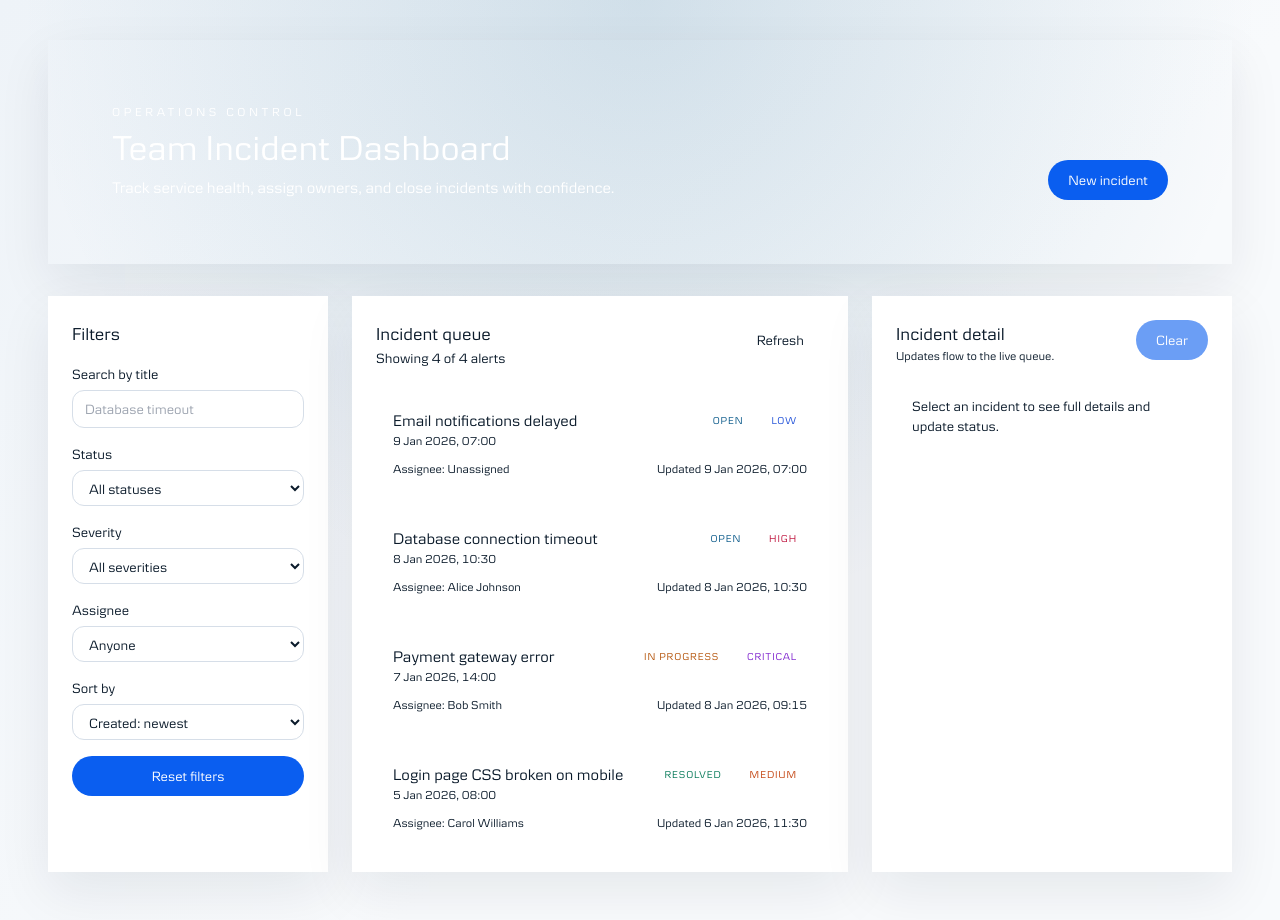
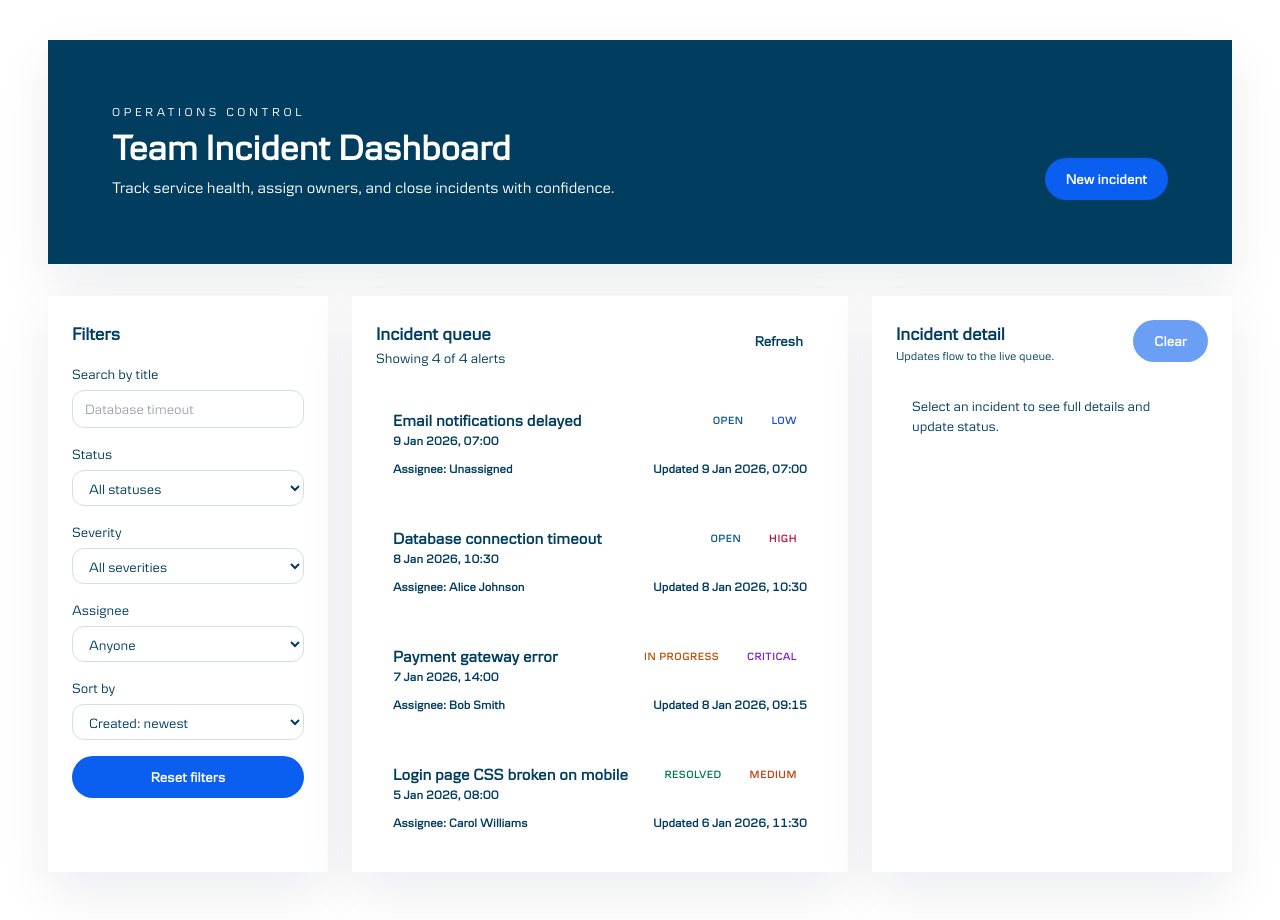
Before and after one commit to nynnejc/TeamIncidentDashboard, a React (Vite) app: page / in a window 1280 px wide. Shown: the top 920 px of the page. Built offline with nearby package versions, Linux system fonts and the light colour scheme.

Commit message:
style: update global theme defaults

```diff
--- a/src/index.css
+++ b/src/index.css
@@ -18,9 +18,9 @@
     font-family: "Danske Text", system-ui, sans-serif;
     line-height: 1.5;
     font-weight: 400;
-    color: #0a1a2a;
-    background-color: #eef3f8;
-    font-synthesis: none;
+    color: #003D5F;
+    background-color: #ffffff;
+    font-synthesis: weight;
     text-rendering: optimizeLegibility;
     -webkit-font-smoothing: antialiased;
     -moz-osx-font-smoothing: grayscale;
@@ -33,9 +33,7 @@
   body {
     margin: 0;
     min-height: 100vh;
-    background:
-      radial-gradient(circle at top, rgba(11, 90, 138, 0.15), transparent 55%),
-      linear-gradient(135deg, #eef3f8 0%, #f8fafc 60%);
+    background: #ffffff;
   }
 
   #root {
@@ -46,4 +44,40 @@
   a {
     color: inherit;
   }
+
+  button,
+  [type="button"],
+  [type="submit"],
+  [type="reset"] {
+    border: 1px solid transparent;
+    border-radius: 999px;
+    padding: 0.6rem 1.25rem;
+    font-family: inherit;
+    font-size: 0.95rem;
+    font-weight: 800;
+    letter-spacing: 0.01em;
+    color: inherit;
+    background: transparent;
+    cursor: pointer;
+  }
+
+  button:hover,
+  [type="button"]:hover,
+  [type="submit"]:hover,
+  [type="reset"]:hover {
+    background: inherit;
+  }
+
+  button:focus-visible,
+  [type="button"]:focus-visible,
+  [type="submit"]:focus-visible,
+
+
+  button:disabled,
+  [type="button"]:disabled,
+  [type="submit"]:disabled,
+  [type="reset"]:disabled {
+    opacity: 0.55;
+    cursor: not-allowed;
+  }
 }
--- a/tailwind.config.js
+++ b/tailwind.config.js
@@ -8,9 +8,9 @@ export default {
         serif: ["\"Danske Text\"", "serif"],
       },
       colors: {
-        ink: {
-          strong: "#0a1a2a",
-          muted: "#5a6b7d",
+        danskeblue: {
+          DEFAULT: "#003D5F",
+          strong: "#003D5F",
         },
         surface: {
           DEFAULT: "#fefefe",
```
